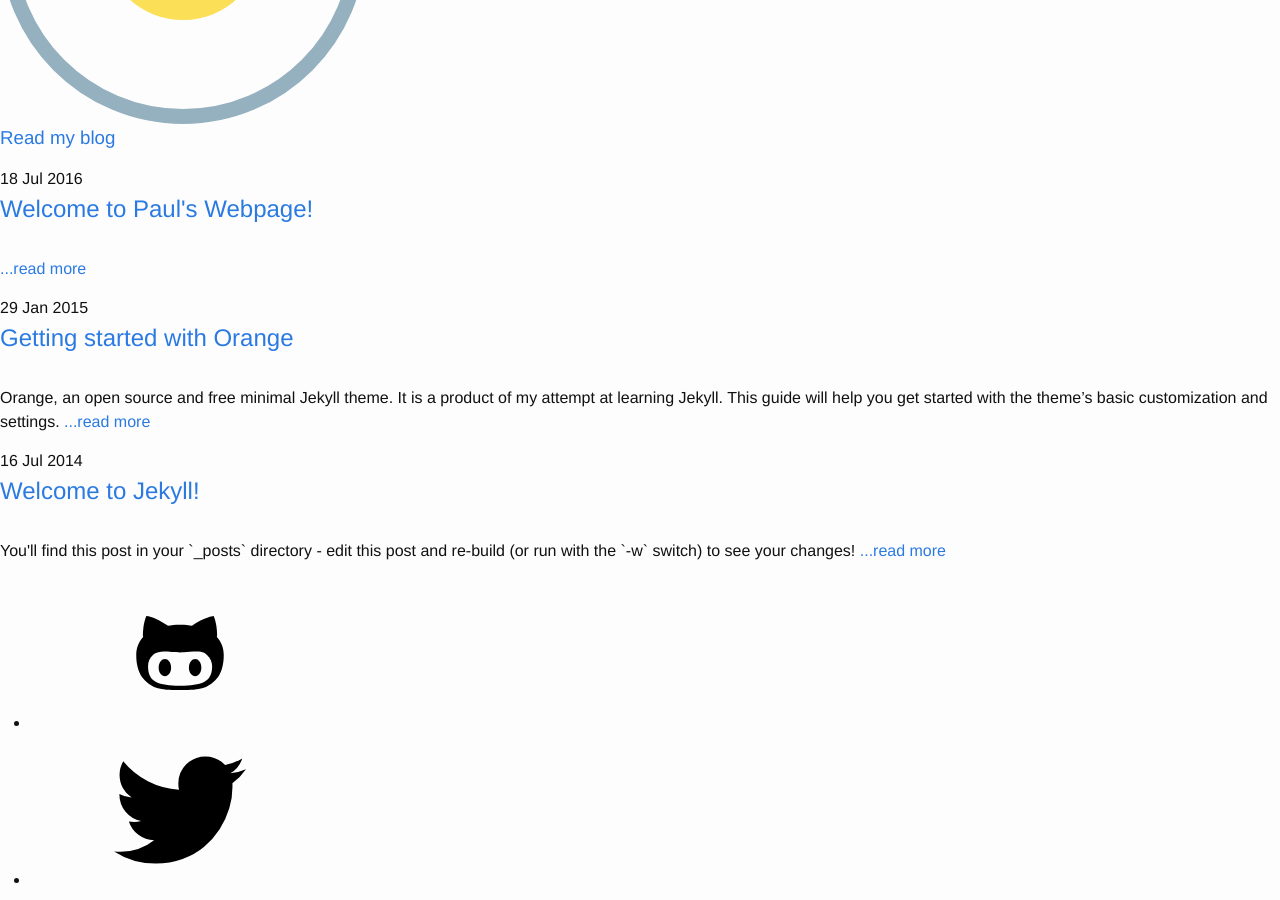
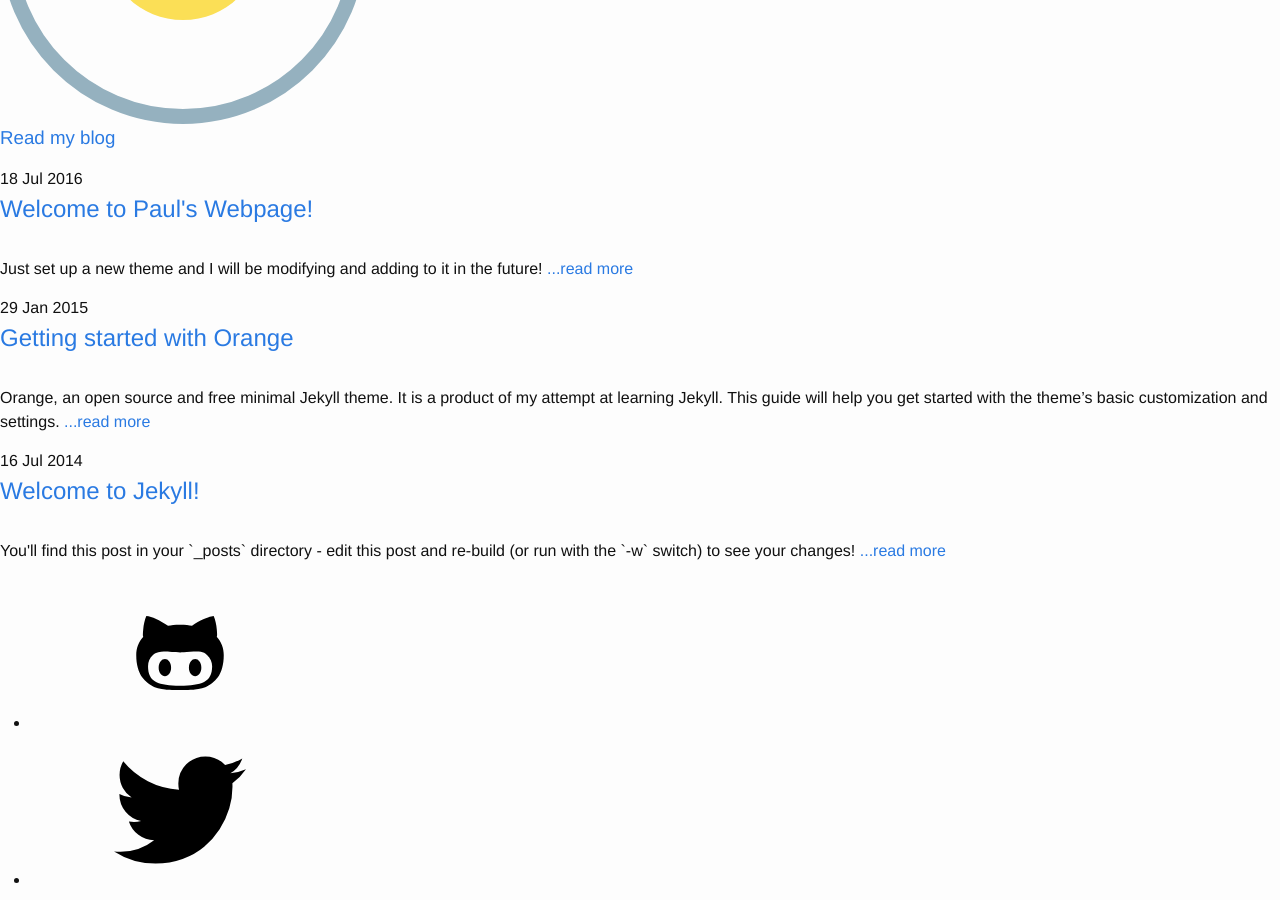
Before and after one commit to paul-bartlett/paul-bartlett.github.io, a Jekyll site: the page built from blog/index.html, in a window 1280 px wide and 900 px high, scrolled down 510 px. Built offline with Jekyll 4.4.1, drawn with Linux system fonts in a browser that asks for light colours; nearby versions of some CDN libraries; the list of posts is cut into pages by our own code; comment, search, counter and statistics services are not loaded.

Commit message:
First post

```diff
--- a/_posts/2016-06-16-welcome-to-paul's-webpage.markdown
+++ b/_posts/2016-06-16-welcome-to-paul's-webpage.markdown
@@ -4,5 +4,6 @@ type: blog
 title:  "Welcome to Paul's Webpage!"
 date:   2016-07-18 1:29:47 -0500
 categories: jekyll update
+snippet: Just set up a new theme and I will be modifying and adding to it in the future!
 ---
 Just set up a new theme and I will be modifying and adding to it in the future!
```
Also changed, not shown: 1 other file.
